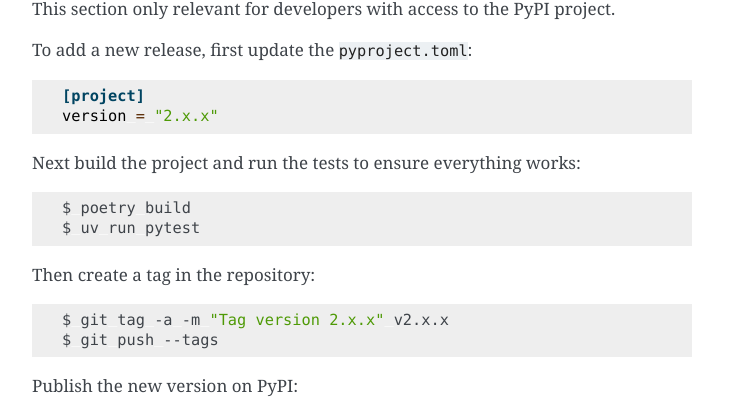
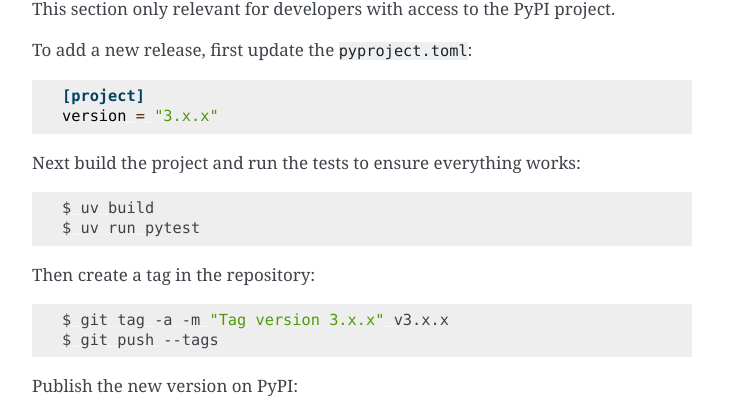
Before and after one commit to roskakori/pygount, a Sphinx documentation site: the page built from docs/contributing.rst, in a window 1280 px wide. Shown: the part 1426-1841 px from the top of the page, without its empty margins (388-1141 px from the left). Built offline with Sphinx 7.4.7, drawn with Linux system fonts in a browser that asks for light colours.

Commit message:
#164 Fix link

```diff
--- a/docs/contributing.rst
+++ b/docs/contributing.rst
@@ -14,7 +14,7 @@
        $ git clone https://github.com/roskakori/pygount.git
        $ cd pygount
 
-2. Install `uv <https://python-poetry.org/>`_.
+2. Install `uv <https://docs.astral.sh/uv/>`_.
 
 3. Create the virtual environment and install the required packages:
 
@@ -85,20 +85,20 @@
 .. code-block:: toml
 
     [project]
-    version = "2.x.x"
+    version = "3.x.x"
 
 Next build the project and run the tests to ensure everything works:
 
 .. code-block:: sh
 
-    $ poetry build
+    $ uv build
     $ uv run pytest
 
 Then create a tag in the repository:
 
 .. code-block:: sh
 
-    $ git tag -a -m "Tag version 2.x.x" v2.x.x
+    $ git tag -a -m "Tag version 3.x.x" v3.x.x
     $ git push --tags
 
 Publish the new version on PyPI:
```
